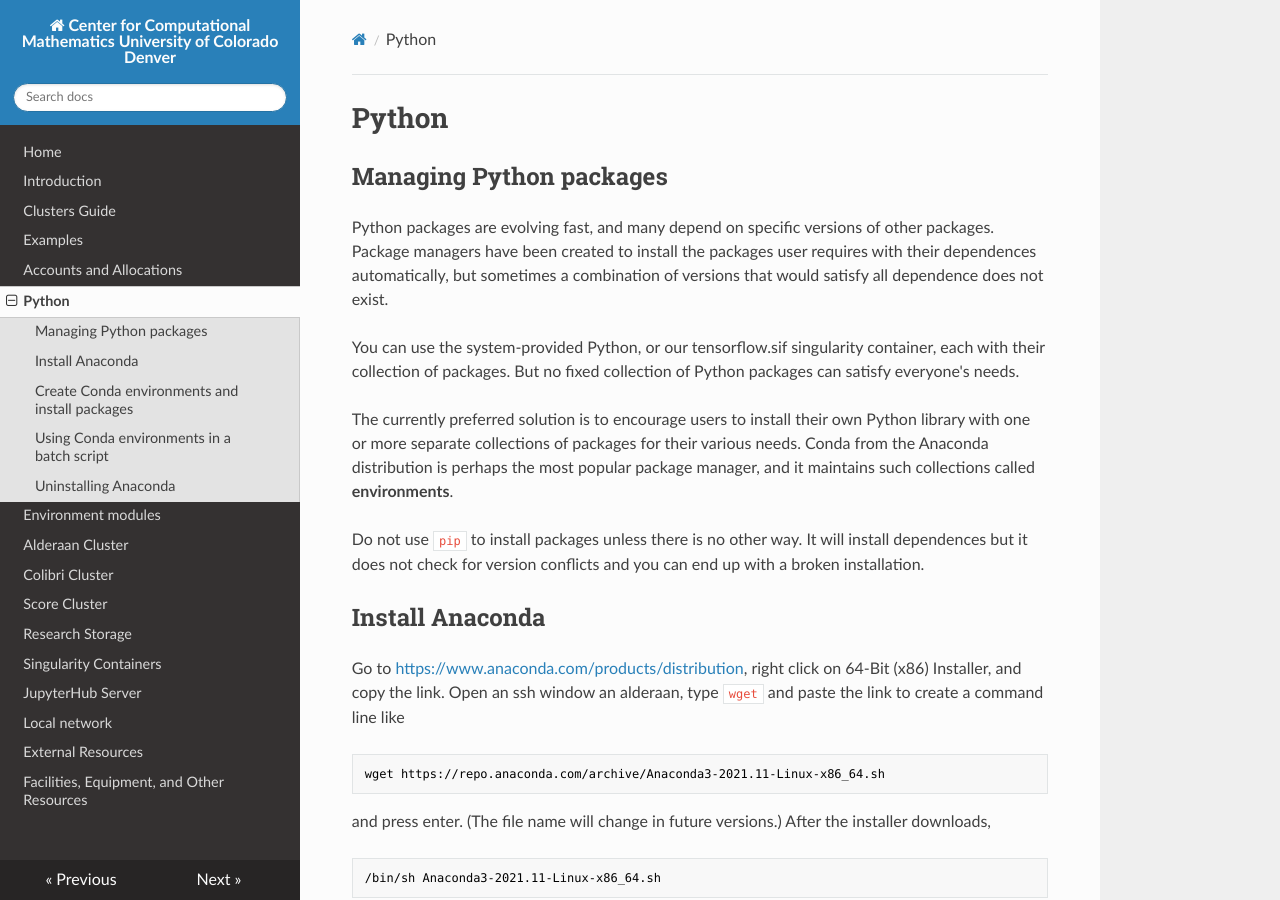
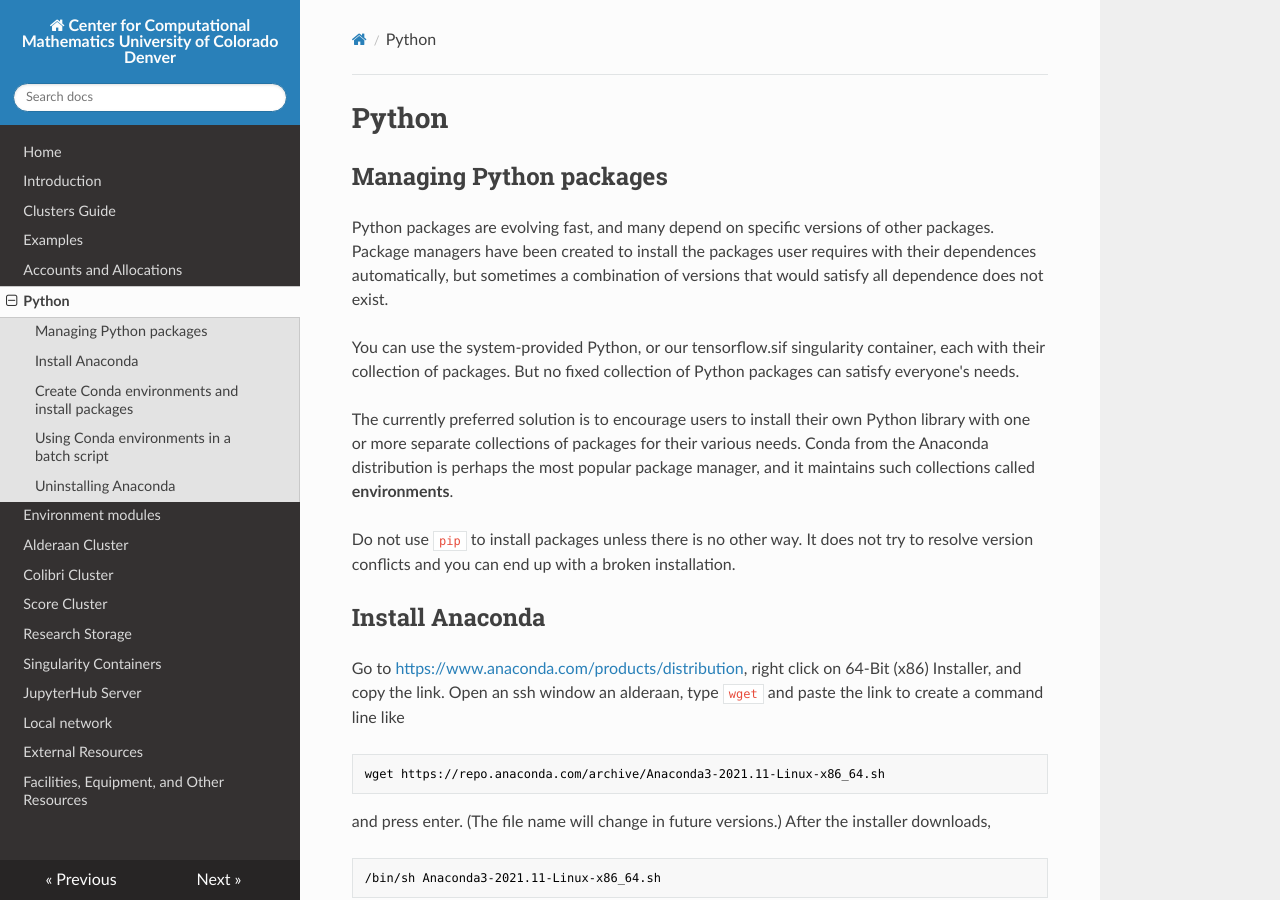
Before and after one commit to ccmucdenver/ccm-docs, an MkDocs documentation site: the page built from docs/python.md, in a window 1280 px wide and 900 px high. Built offline with MkDocs 1.6.1, drawn with Linux system fonts in a browser that asks for light colours; nearby versions of some CDN libraries.

Commit message:
python conflicts

```diff
--- a/docs/python.md
+++ b/docs/python.md
@@ -12,8 +12,8 @@ The currently preferred solution is to encourage users to install their own Pyth
 library with one or more separate collections of packages for their various needs. Conda from the
 Anaconda distribution is perhaps the most popular package manager, and it maintains such collections called **environments**.
 
-Do not use `pip` to install packages unless there is no other way. It will install dependences but it does not check for
-version conflicts and you can end up with a broken installation.
+Do not use `pip` to install packages unless there is no other way. It does not try to resolve version conflicts and you
+can end up with a broken installation.
 
 
 ## Install Anaconda
```
